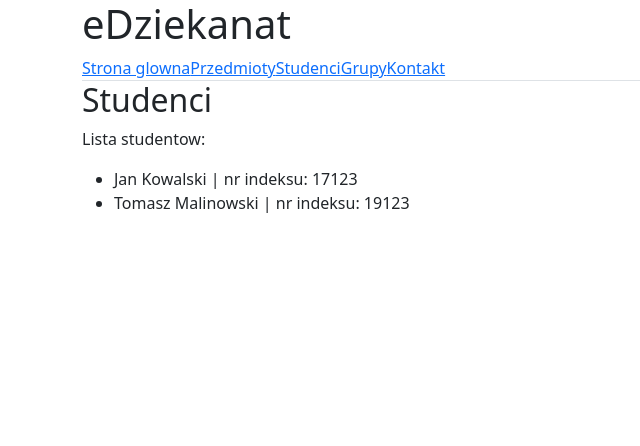
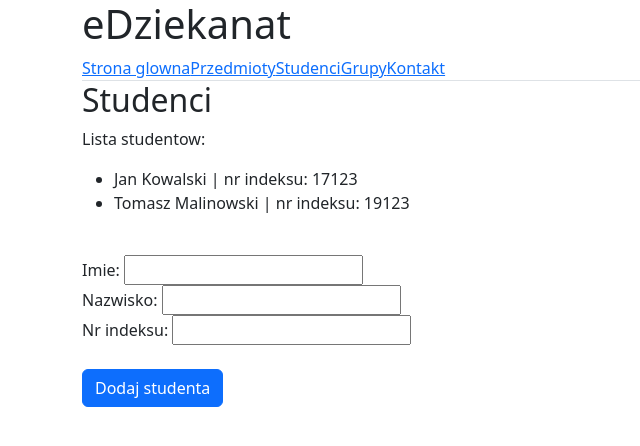
Before and after one commit to michalmatt/biu-project, an Angular app in the folder eDziekanat/: page /students in a window 1280 px wide. Shown: the top 446 px of the page, without its empty margins (0-640 px from the left). Built offline with nearby package versions, Linux system fonts and the light colour scheme.

Commit message:
add new student button, event binding

```diff
--- a/eDziekanat/src/app/students/students.component.html
+++ b/eDziekanat/src/app/students/students.component.html
@@ -1,5 +1,13 @@
-<h2>Studenci</h2>
-<p>Lista studentow:</p>
-<ul>
-  <li *ngFor="let student of students">{{ student.name }} {{ student.surname }} | nr indeksu: {{ student.indexId }}</li>
-</ul>
+<div>
+  <h2>Studenci</h2>
+  <p>Lista studentow:</p>
+  <ul>
+    <li *ngFor="let student of students">{{ student.name }} {{ student.surname }} | nr indeksu: {{ student.indexId }}</li>
+  </ul>
+  <br>
+  Imie: <input type="text" name="label-text" #fLabelText><br>
+  Nazwisko: <input type="text" name="value" #fValue><br>
+  Nr indeksu: <input type="number" name="index" #fIndex><br>
+  <br>
+  <button class="btn btn-primary" (click)="addNewStudent(fLabelText, fValue, fIndex)">Dodaj studenta</button>
+</div>
--- a/eDziekanat/src/app/students/students.component.ts
+++ b/eDziekanat/src/app/students/students.component.ts
@@ -16,6 +16,16 @@ export class StudentsComponent implements OnInit {
     ];
   }
 
+  // tslint:disable-next-line:typedef
+  public addNewStudent(labelText: HTMLInputElement, value: HTMLInputElement, index: HTMLInputElement)
+  {
+    this.students.push({
+      name: labelText.value,
+      surname: value.value,
+      indexId: index.valueAsNumber
+    });
+  }
+
   ngOnInit(): void {
   }
 
```
